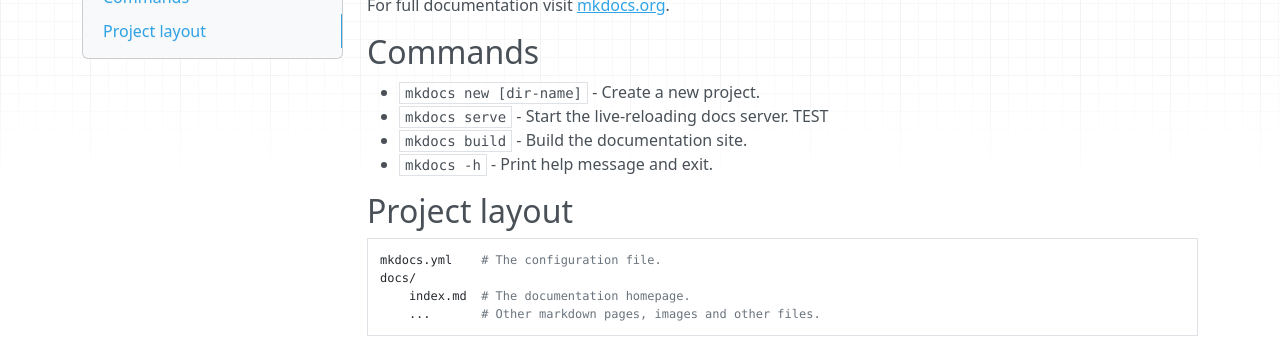
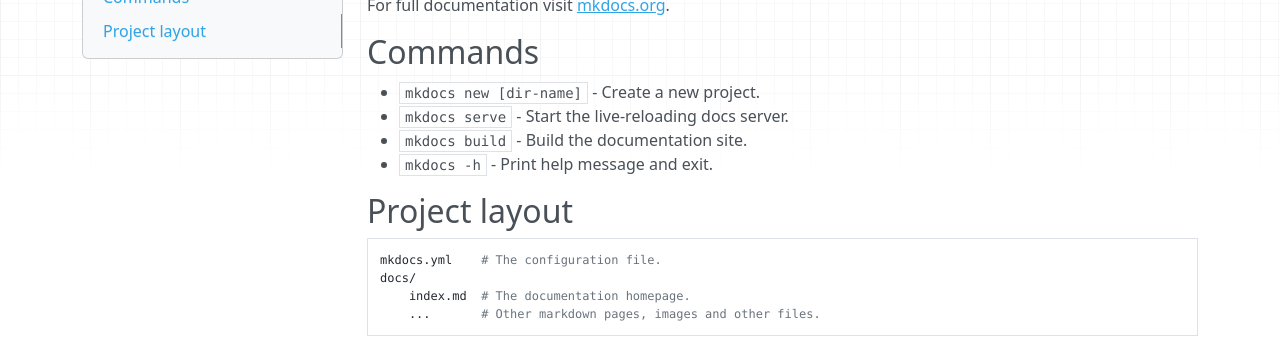
Before and after one commit to rtyner/mkdocs, an MkDocs documentation site: the page built from docs/index.md, in a window 1280 px wide. Shown: the part 141-479 px from the top of the page. Built offline with MkDocs 1.6.1, drawn with Linux system fonts in a browser that asks for light colours; nearby versions of some CDN libraries.

Commit message:
removed TEST

```diff
--- a/docs/index.md
+++ b/docs/index.md
@@ -5,7 +5,7 @@
 ## Commands
 
 * `mkdocs new [dir-name]` - Create a new project.
-* `mkdocs serve` - Start the live-reloading docs server. TEST
+* `mkdocs serve` - Start the live-reloading docs server.
 * `mkdocs build` - Build the documentation site.
 * `mkdocs -h` - Print help message and exit.
 
```
